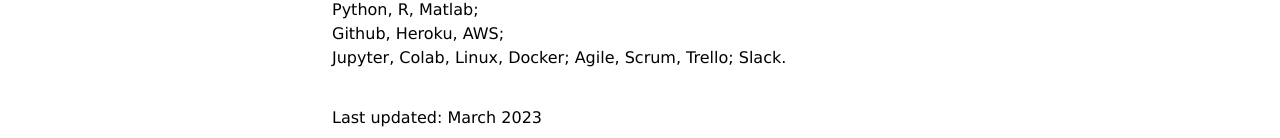
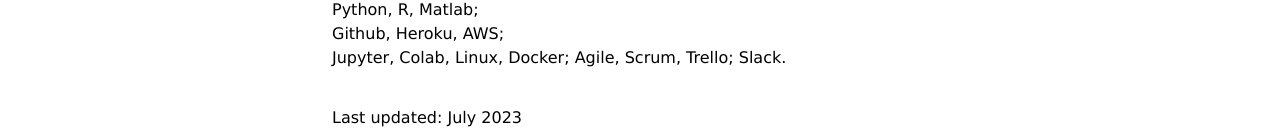
Before and after one commit to tamagusko/cv, a Jekyll site: the page built from index.md, in a window 1280 px wide and 900 px high, scrolled down 3656 px. Shown: the part 759-897 px from the top of the window. Built offline with Jekyll 4.4.1, drawn with Linux system fonts in a browser that asks for light colours; nearby versions of some CDN libraries; a style sheet for code colours, icons or effects is not loaded.

Commit message:
fix: add update date

```diff
--- a/index.md
+++ b/index.md
@@ -210,4 +210,4 @@ Github, Heroku, AWS;
 Jupyter, Colab, Linux, Docker;
 Agile, Scrum, Trello; Slack.
 
-<br/>Last updated: March 2023<br/>
+<br/>Last updated: July 2023<br/>
```
